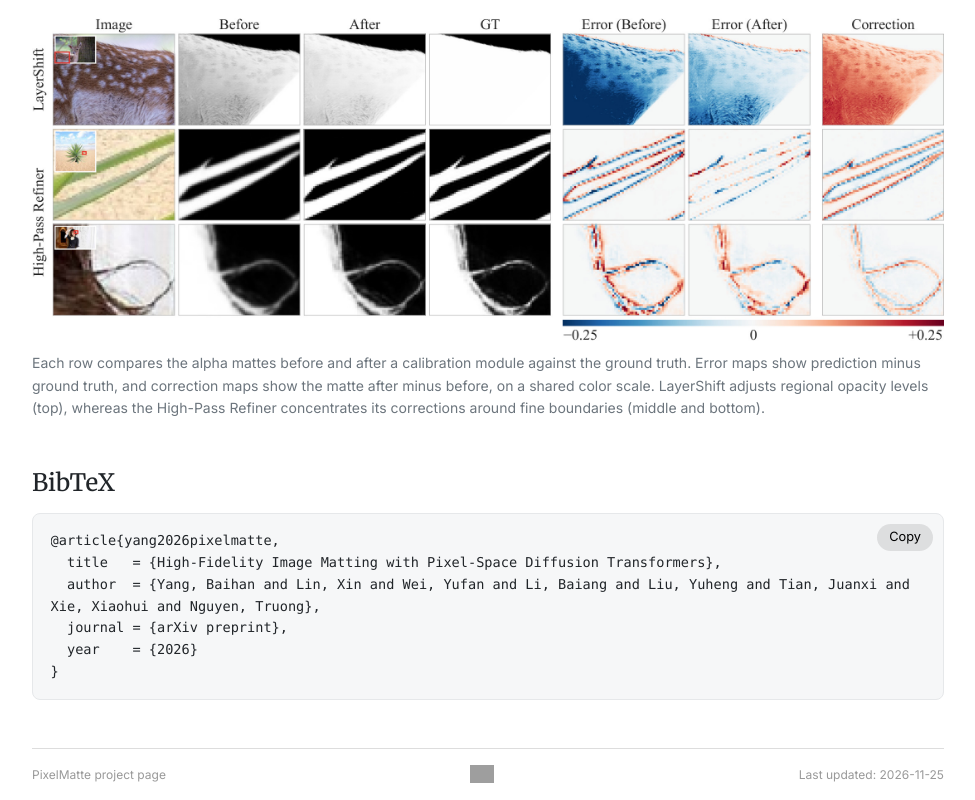
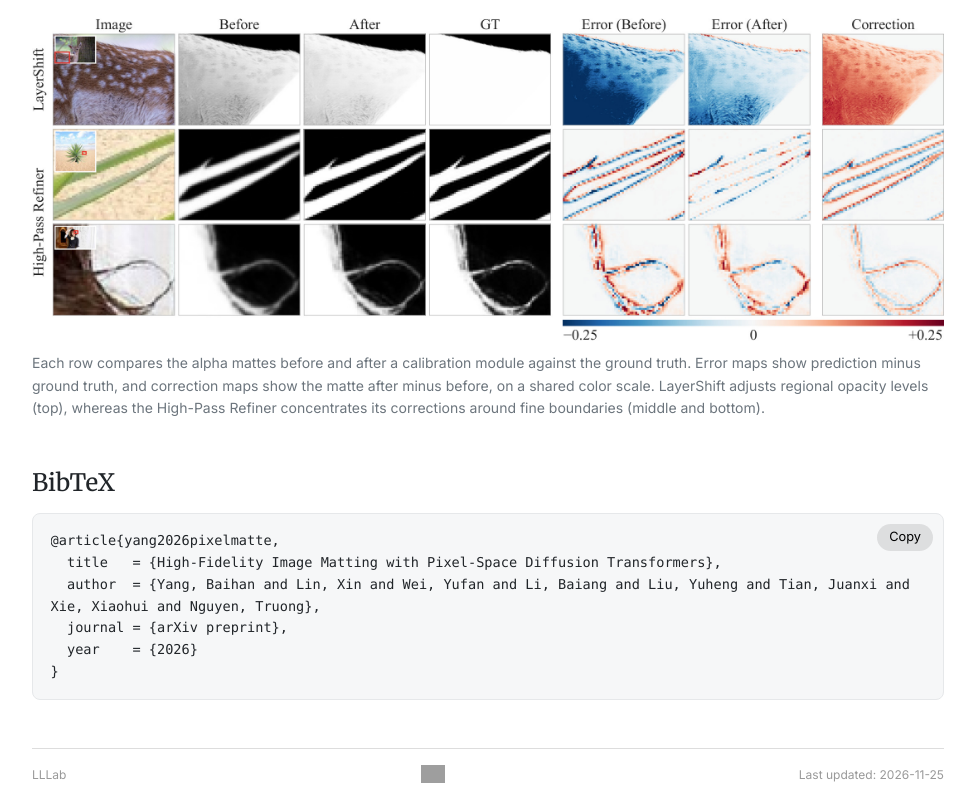
Before and after one commit to White-YC/pixelmatte, a plain HTML site: page index.html in a window 1280 px wide. Shown: the part 3947-4747 px from the top of the page, without its empty margins (152-1127 px from the left). Drawn offline with nearby package versions, Linux system fonts and the light colour scheme; grey boxes are pictures that could not be loaded.

Commit message:
Link the footer to LLLab
The footer label now reads LLLab and links to https://lllab.org.

Co-Authored-By: Claude Fable 5.2 <noreply@anthropic.com>

```diff
--- a/index.html
+++ b/index.html
@@ -135,7 +135,7 @@
     </section>
 
     <div class="footer py-3">
-      <div>PixelMatte project page</div>
+      <div><a href="https://lllab.org" target="_blank" rel="noopener">LLLab</a></div>
       <div class="views"><a href="https://hits.sh/white-yc.github.io/pixelmatte/" target="_blank" rel="noopener"><img src="https://hits.sh/white-yc.github.io/pixelmatte.svg?style=flat-square&amp;label=views&amp;extraCount=271&amp;color=%23999999&amp;labelColor=%23666666" alt="views"></a></div>
       <div>Last updated: 2026-11-25</div>
     </div>
--- a/style.css
+++ b/style.css
@@ -193,6 +193,8 @@ table.results .grp { border-left: 1px solid var(--line); }
 }
 
 .footer .views img { height: 18px; width: auto; display: block; }
+.footer a { text-decoration: none; }
+.footer a:hover { text-decoration: underline; color: #666; }
 
 @media (max-width: 576px) {
   #info-banner h1 { font-size: 1.45rem; }
```
